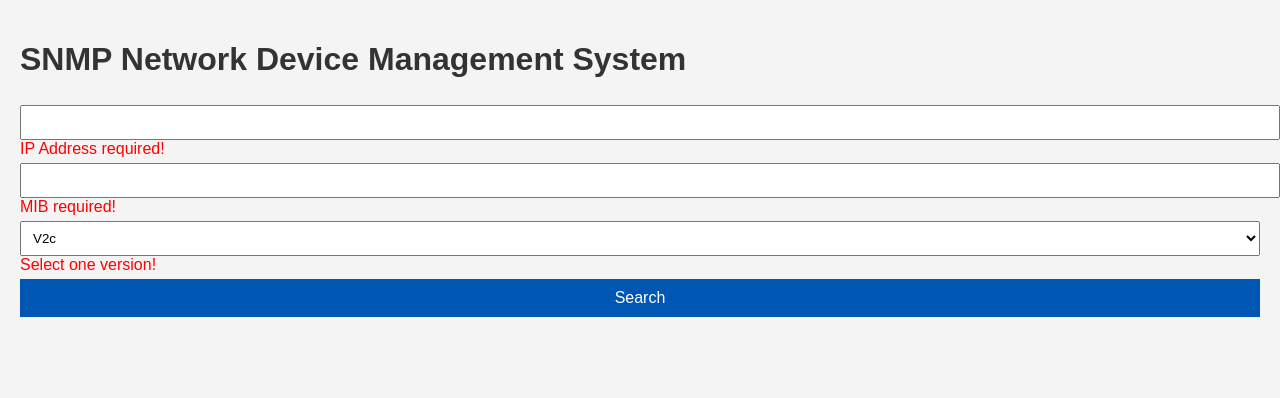
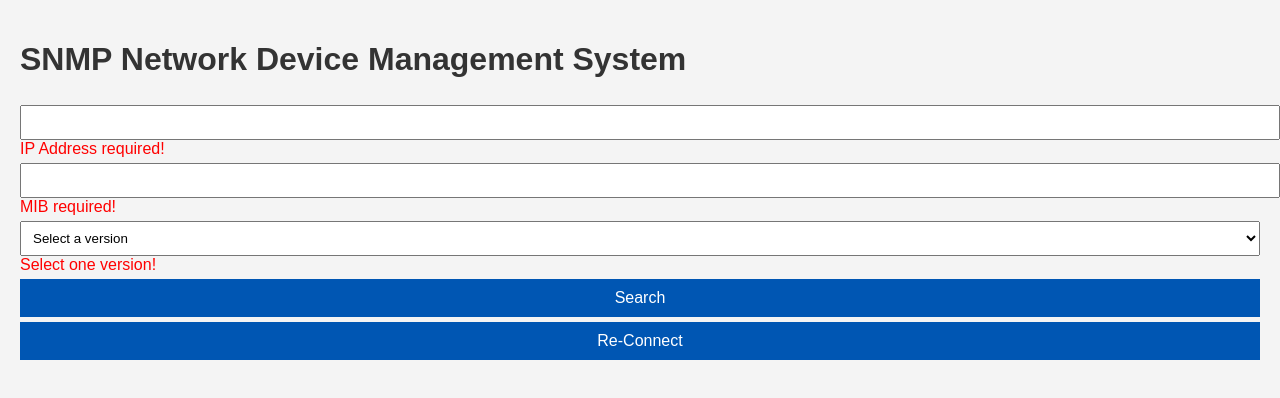
Before and after one commit to xuzhihuiCSY/snmp, a React (Create React App) app: page / in a window 1280 px wide. Shown: the top 398 px of the page. Built offline with nearby package versions, Linux system fonts and the light colour scheme.

Commit message:
modify webpage

```diff
--- a/src/SearchPage.js
+++ b/src/SearchPage.js
@@ -1,10 +1,11 @@
-import React, { useState, useEffect } from "react";
+import React, { useState } from "react";
 
 
 export default function SearchPage() {
     const [ip, setIp] = useState("");
     const [mib, setMib] = useState("");
     const [version, setVersion] = useState("");
+    const [oid, setOid] = useState({});
     const [ipEmpty, setIPEmpty] = useState(true);
     const [mibEmpty, setMibEmpty] = useState(true);
     const [versionEmpty, setVersionEmpty] = useState(true);
@@ -45,9 +46,9 @@ export default function SearchPage() {
                 })
             })
                 .then(res => {
-                if(res.status === 200){
+                    if (res.status === 200) {
                         return res.json()
-                  }else{
+                    } else {
                         alert("Please check your IP Address");
                         return res.json()
                     }
@@ -60,6 +61,44 @@ export default function SearchPage() {
                 .catch(error => console.error('Error:', error));
         }
     };
+
+    const handleConnect = (event) => {
+        event.preventDefault();
+        if (ipEmpty === false && mibEmpty === false) {
+            fetch("http://localhost:5000/snmp/add", {
+                method: "POST",
+                headers: {
+                    'Content-Type': 'application/json',
+                },
+                body: JSON.stringify({
+                    ip,
+                    mib,
+                    version
+                })
+            })
+            .then(res => res.json())
+
+            //search OID
+            fetch("http://localhost:5000/snmp/search/device")
+            .then(res => res.json())
+            .then(data=>{
+                console.log(data)
+                setOid(data)
+            })
+        }
+    }
+
+    const handleReconnect = (event) => {
+        event.preventDefault();
+        if(device.length !== 0){
+            fetch("http://localhost:5000/snmp/search/device")
+            .then(res => res.json())
+            .then(data=>{
+                console.log(data)
+                setOid(data)
+            })
+        }
+    }
 
     return (
         <>
@@ -75,7 +114,8 @@ export default function SearchPage() {
                         {mibEmpty ? <div style={{ color: 'red' }}>MIB required!</div> : ''}
                     </div>
                     <div>
-                        <select>
+                        <select defaultValue="Select a version">
+                            <option value="none">Select a version</option>
                             <option>V2c</option>
                             <option>V3</option>
                         </select>
@@ -83,17 +123,23 @@ export default function SearchPage() {
                     </div>
                 </div>
                 <button onClick={handleIPSearch}>Search</button>
+                <button onClick={handleReconnect}>Re-Connect</button>
+                {device.length !== 0 ? <div>
+                    <h5>Do you want to connect?</h5>
+                    <button onClick={handleConnect}>connect</button>
+                </div> : ''}
                 <div>
+                    {device.map((item, key) => {
                         {console.log(device)}
-                    {device.map((item) => {
                         return (
-                            <div>
-                                <div key={item._id}>{item.ipAddress}</div>
-                                <div key={item._id}>{item.snmpVersion}</div>
-                                <div key={item._id}>{item.mib}</div>
-                                <div key={item._id}>{item.Geolocation}</div>
-                                <div key={item._id}>{item.Hostname}</div>
-                                <div key={item._id}>{item.interfaceAmount}</div>
+                            <div key={key}>
+                                <div>{item._id}</div>
+                                <div>{item.ipAddress}</div>
+                                <div>{item.snmpVersion}</div>
+                                <div>{item.mib}</div>
+                                <div>{item.Geolocation}</div>
+                                <div>{item.Hostname}</div>
+                                <div>{item.interfaceAmount}</div>
                             </div>
                         )
                     })}
@@ -102,22 +148,3 @@ export default function SearchPage() {
         </>
     )
 }
-
-
-// const getDevice = () => {
-//     fetch("http://localhost:5000/snmp/search/ip", {
-//         method: "POST",
-//         headers: {
-//             'Content-Type': 'application/json'
-//         },
-//         body: JSON.stringify({ ip })
-//     })
-//         .then(res => res.json())
-//         .then(data => {
-//             console.log(data)
-//         })
-// };
-
-// useEffect(() => {
-//     getDevice();
-// }, [device]);
```
Lines whose indentation alone changed are shown as unchanged.
